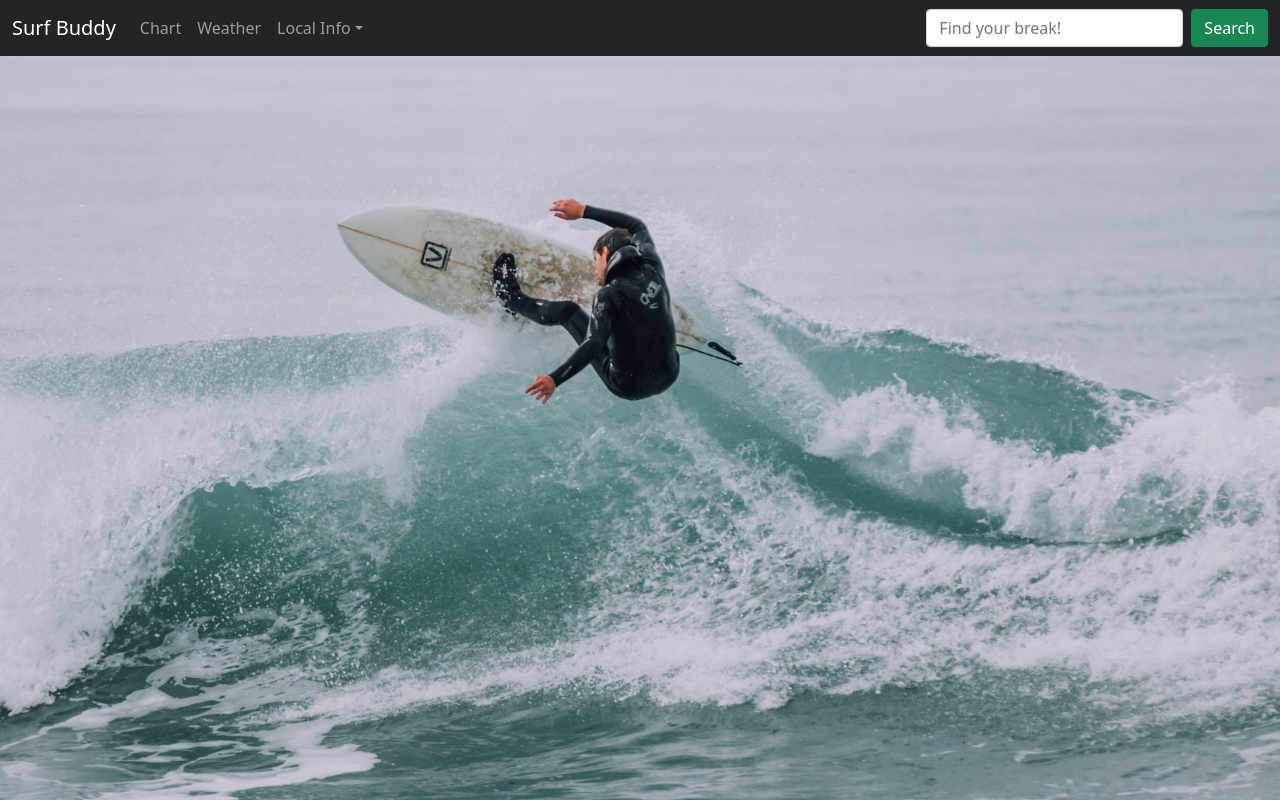
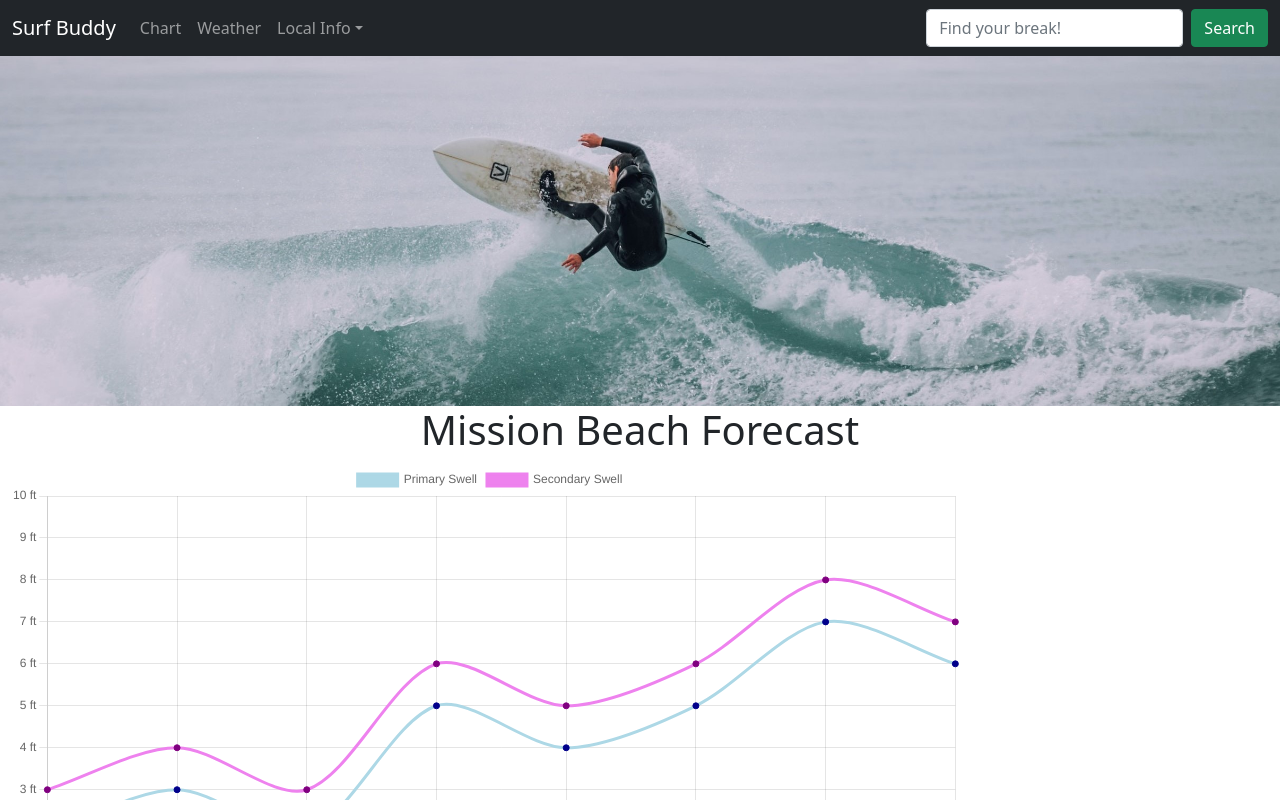
Before and after one commit to cbeatty94/React-Surf-App, a React (Create React App) app in the folder surf-forecaster/: page / in a window 1280 px wide. Shown: the top 800 px of the page. Built offline with nearby package versions, Linux system fonts and the light colour scheme.

Commit message:
resized cover image

```diff
--- a/surf-forecaster/src/App.css
+++ b/surf-forecaster/src/App.css
@@ -1,6 +1,6 @@
 .coverImage {
     width: 100%;
-    height: 750px;
+    height: 350px;
     object-fit: cover;
 }
 
```
Also changed, not shown: surf-forecaster/public/images/SurfBuddyCover.jpg.
